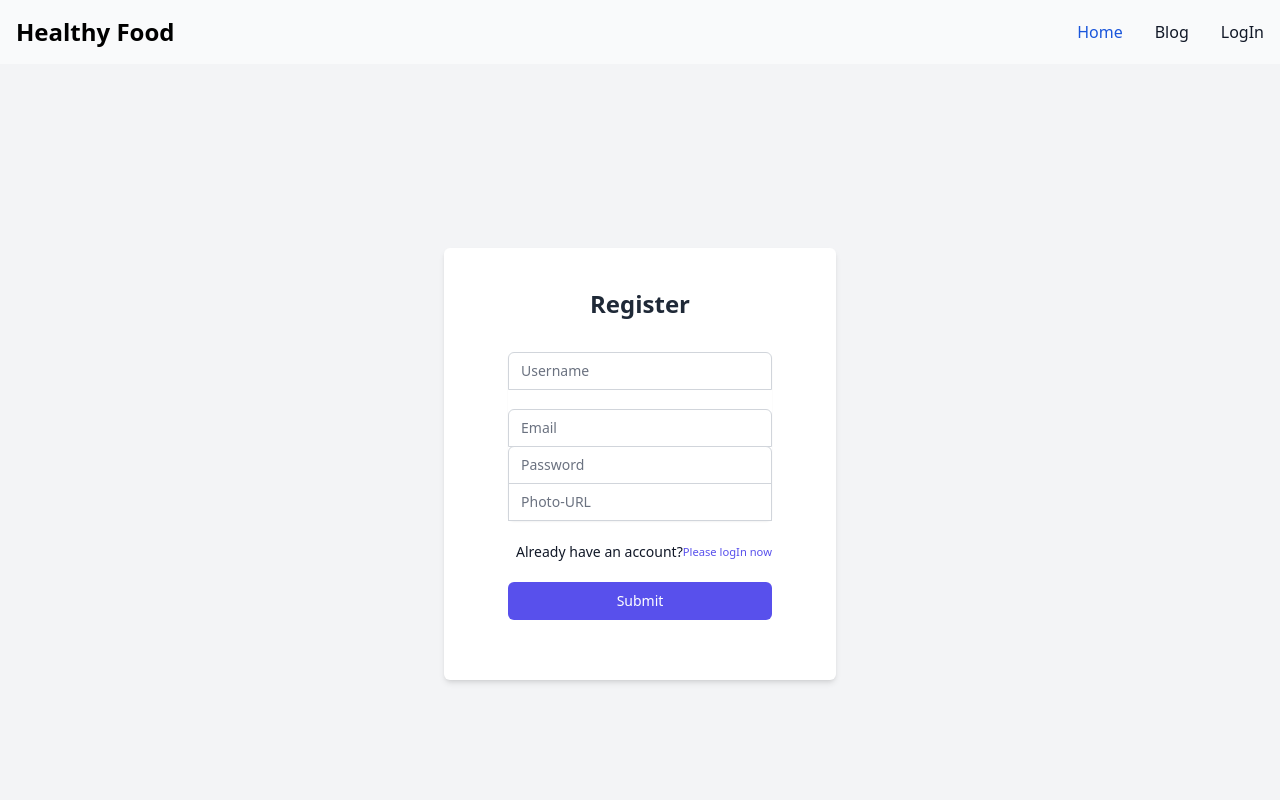
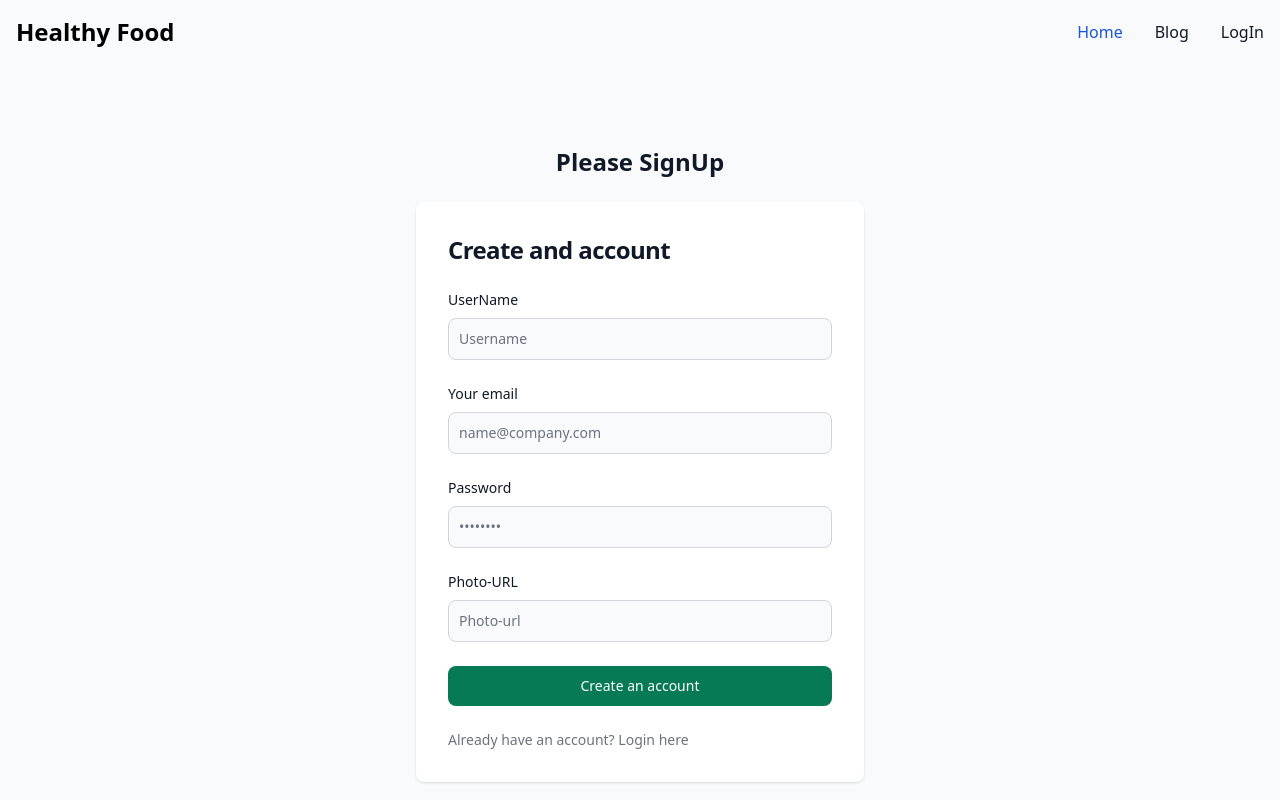
Before and after one commit to Yeasin1020/Healthy-food-client, a React (Vite) app: page /register in a window 1280 px wide. Shown: the top 800 px of the page. Built offline with nearby package versions, Linux system fonts and the light colour scheme.

Commit message:
data loaded

```diff
--- a/src/Login/Login.jsx
+++ b/src/Login/Login.jsx
@@ -4,81 +4,34 @@ import { Link } from "react-router-dom";
 const Login = () => {
   return (
     <div>
-      <form className="bg-gray-100 flex items-center justify-center h-screen">
-        <div className="max-w-sm mx-auto bg-white rounded-md shadow-md overflow-hidden md:max-w-md">
-          <div className="px-16 py-10">
-            <h2 className="text-2xl font-bold text-gray-800 text-center">Login</h2>
-            <form className="mt-8 space-y-6" action="#" method="POST" />
-            <input type="hidden" name="remember" value="true" />
-            <div className="rounded-md shadow-sm -space-y-px">
-              <div className=" mb-5">
-                <label for="username" className="sr-only">
-                  Email
-                </label>
-                <input
-                  id="email"
-                  name="email"
-                  type="email"
-                  required
-                  className="appearance-none rounded-none relative block w-full px-3 py-2 border border-gray-300 placeholder-gray-500 text-gray-900 rounded-t-md focus:outline-none focus:ring-indigo-500 focus:border-indigo-500 focus:z-10 sm:text-sm"
-                  placeholder="email"
-                />
-              </div>
-              <div>
-                <label for="password" className="sr-only">
-                  Password
-                </label>
-                <div className="mb-5">
-                  <input
-                    id="password"
-                    name="password"
-                    type="password"
-                    autocomplete="current-password"
-                    required
-                    className="appearance-none rounded-none relative block w-full px-3 py-2 border border-gray-300 placeholder-gray-500 text-gray-900 focus:outline-none focus:ring-indigo-500 focus:border-indigo-500 focus:z-10 sm:text-sm"
-                    placeholder="Password"
-                  />
-                </div>
-              </div>
-            </div>
-
-            <div className="flex items-center justify-between mb-5">
-              <div className="flex items-center">
-                <label
-                  for="remember_me"
-                  className="ml-2 block text-sm text-gray-900"
-                >
-                  Are you a new user?
-                </label>
-              </div>
-
-              <div className="text-sm">
-                <small className="font-medium text-indigo-600 hover:text-indigo-500"><Link to='/register'>Create a new account</Link></small>
-
-
-
-              </div>
-            </div>
-
-            <div>
-              <button
-                type="submit"
-                className="group relative w-full flex justify-center py-2 px-4 border border-transparent text-sm font-medium rounded-md text-white bg-indigo-600 hover:bg-indigo-700 focus:outline-none focus:ring-2 focus:ring-offset-2 focus:ring-indigo-500"
-              >
-                Submit
-              </button>
-              <span className="absolute left-0 inset-y-0 flex items-center pl-3" />
-              <svg
-                className="h-5 w-5 text-indigo-500 group-hover:text-indigo-400"
-                xmlns="http://www.w3.org/2000/svg"
-                viewBox="0 0 20 20"
-                fill="currentColor"
-                aria-hidden="true"
-              />
-            </div>
+      <section className="bg-gray-50 dark:bg-gray-900">
+  <div className="flex flex-col items-center justify-center px-6 py-8 mx-auto md:h-screen lg:py-0">
+      <a href="#" className="flex items-center mb-6 text-2xl font-semibold text-gray-900 dark:text-white">
+           Please Login
+      </a>
+      <div className="w-full bg-white rounded-lg shadow dark:border md:mt-0 sm:max-w-md xl:p-0 dark:bg-gray-800 dark:border-gray-700">
+          <div className="p-6 space-y-4 md:space-y-6 sm:p-8">
+              <h1 className="text-xl font-bold leading-tight tracking-tight text-gray-900 md:text-2xl dark:text-white">
+                  Sign in to your account
+              </h1>
+              <form className="space-y-4 md:space-y-6" action="#">
+                  <div>
+                      <label for="email" className="block mb-2 text-sm font-medium text-gray-900 dark:text-white">Your email</label>
+                      <input type="email" name="email" id="email" className="bg-gray-50 border border-gray-300 text-gray-900 sm:text-sm rounded-lg focus:ring-primary-600 focus:border-primary-600 block w-full p-2.5 dark:bg-gray-700 dark:border-gray-600 dark:placeholder-gray-400 dark:text-white dark:focus:ring-blue-500 dark:focus:border-blue-500" placeholder="name@company.com" required=""/>
+                  </div>
+                  <div>
+                      <label for="password" className="block mb-2 text-sm font-medium text-gray-900 dark:text-white">Password</label>
+                      <input type="password" name="password" id="password" placeholder="••••••••" className="bg-gray-50 border border-gray-300 text-gray-900 sm:text-sm rounded-lg focus:ring-primary-600 focus:border-primary-600 block w-full p-2.5 dark:bg-gray-700 dark:border-gray-600 dark:placeholder-gray-400 dark:text-white dark:focus:ring-blue-500 dark:focus:border-blue-500" required=""/>
+                  </div>
+                  <button type="submit" className="w-full text-white bg-green-600 hover:bg-primary-700 focus:ring-4 focus:outline-none focus:ring-primary-300 font-medium rounded-lg text-sm px-5 py-2.5 text-center dark:bg-primary-600 dark:hover:bg-primary-700 dark:focus:ring-primary-800">Sign in</button>
+                  <p className="text-sm font-light text-gray-500 dark:text-gray-400">
+                      Don’t have an account yet? <Link to='/register' className="font-medium text-primary-600 hover:underline dark:text-primary-500">Sign up</Link>
+                  </p>
+              </form>
           </div>
-        </div>
-      </form>
+      </div>
+  </div>
+</section>
     </div>
   );
 };
--- a/src/Registration/Registration.jsx
+++ b/src/Registration/Registration.jsx
@@ -1,110 +1,117 @@
-import React from 'react';
-import { Link } from 'react-router-dom';
+import React from "react";
+import { Link } from "react-router-dom";
 
 const Registration = () => {
+
+    const handleSignUp = event => {
+        event.preventDefault();
+
+        const form = event.target;
+        const email = form.email.value;
+        const password = form.password.value;
+    }
+
   return (
     <div>
-			 <form className="bg-gray-100 flex items-center justify-center h-screen">
-        <div className="max-w-sm mx-auto bg-white rounded-md shadow-md overflow-hidden md:max-w-md">
-          <div className="px-16 py-10">
-            <h2 className="text-2xl font-bold text-gray-800 text-center">Register</h2>
-            <form className="mt-8 space-y-6" action="#" method="POST" />
-            <input type="hidden" name="remember" value="true" />
-            <div className="rounded-md shadow-sm -space-y-px">
-              <div className=" mb-5">
-                <label for="username" className="sr-only">
-                  Username
+      <section className="bg-gray-50 dark:bg-gray-900">
+        <div className="flex flex-col items-center justify-center px-6 py-8 mx-auto md:h-screen lg:py-0">
+          <a
+            href="#"
+            className="flex items-center mb-6 text-2xl font-semibold text-gray-900 dark:text-white"
+          >
+            Please SignUp
+          </a>
+          <div className="w-full bg-white rounded-lg shadow dark:border md:mt-0 sm:max-w-md xl:p-0 dark:bg-gray-800 dark:border-gray-700">
+            <div className="p-6 space-y-4 md:space-y-6 sm:p-8">
+              <h1 className="text-xl font-bold leading-tight tracking-tight text-gray-900 md:text-2xl dark:text-white">
+                Create and account
+              </h1>
+              <form onSubmit={handleSignUp} className="space-y-4 md:space-y-6" action="#">
+                <div>
+                  <label
+                    for="username"
+                    className="block mb-2 text-sm font-medium text-gray-900 dark:text-white"
+                  >
+                    UserName
                   </label>
                   <input
-                  id="username"
+                    type="text"
                     name="name"
-                  type="text"
-                  required
-                  className="appearance-none rounded-none relative block w-full px-3 py-2 border border-gray-300 placeholder-gray-500 text-gray-900 rounded-t-md focus:outline-none focus:ring-indigo-500 focus:border-indigo-500 focus:z-10 sm:text-sm"
+                    id="name"
+                    className="bg-gray-50 border border-gray-300 text-gray-900 sm:text-sm rounded-lg focus:ring-primary-600 focus:border-primary-600 block w-full p-2.5 dark:bg-gray-700 dark:border-gray-600 dark:placeholder-gray-400 dark:text-white dark:focus:ring-blue-500 dark:focus:border-blue-500"
                     placeholder="Username"
+                    required=""
                   />
                 </div>
-              <div className=" mb-5">
-                <label for="email" className="sr-only">
-                  Email
+                <div>
+                  <label
+                    for="email"
+                    className="block mb-2 text-sm font-medium text-gray-900 dark:text-white"
+                  >
+                    Your email
                   </label>
                   <input
+                    type="email"
+                    name="email"
                     id="email"
-                  name="email"
-                  type="email"
-                  required
-                  className="appearance-none rounded-none relative block w-full px-3 py-2 border border-gray-300 placeholder-gray-500 text-gray-900 rounded-t-md focus:outline-none focus:ring-indigo-500 focus:border-indigo-500 focus:z-10 sm:text-sm"
-                  placeholder="Email"
+                    className="bg-gray-50 border border-gray-300 text-gray-900 sm:text-sm rounded-lg focus:ring-primary-600 focus:border-primary-600 block w-full p-2.5 dark:bg-gray-700 dark:border-gray-600 dark:placeholder-gray-400 dark:text-white dark:focus:ring-blue-500 dark:focus:border-blue-500"
+                    placeholder="name@company.com"
+                    required=""
                   />
                 </div>
-              <div className=" mb-5">
-                <label for="password" className="sr-only">
+                <div>
+                  <label
+                    for="password"
+                    className="block mb-2 text-sm font-medium text-gray-900 dark:text-white"
+                  >
                     Password
                   </label>
                   <input
+                    type="password"
+                    name="password"
                     id="password"
-                  name="password"
-                  type="password"
-                  required
-                  className="appearance-none rounded-none relative block w-full px-3 py-2 border border-gray-300 placeholder-gray-500 text-gray-900 rounded-t-md focus:outline-none focus:ring-indigo-500 focus:border-indigo-500 focus:z-10 sm:text-sm"
-                  placeholder="Password"
+                    placeholder="••••••••"
+                    className="bg-gray-50 border border-gray-300 text-gray-900 sm:text-sm rounded-lg focus:ring-primary-600 focus:border-primary-600 block w-full p-2.5 dark:bg-gray-700 dark:border-gray-600 dark:placeholder-gray-400 dark:text-white dark:focus:ring-blue-500 dark:focus:border-blue-500"
+                    required=""
                   />
                 </div>
                 <div>
-                <label for="photo-url" className="sr-only">
+                  <label
+                    for="photo-URL"
+                    className="block mb-2 text-sm font-medium text-gray-900 dark:text-white"
+                  >
                     Photo-URL
                   </label>
-                <div className="mb-5">
                   <input
-                    id="text"
-                    name="photo"
                     type="url"
-                    required
-                    className="appearance-none rounded-none relative block w-full px-3 py-2 border border-gray-300 placeholder-gray-500 text-gray-900 focus:outline-none focus:ring-indigo-500 focus:border-indigo-500 focus:z-10 sm:text-sm"
-                    placeholder="Photo-URL"
+                    name="url"
+                    id="confirm-password"
+                    placeholder="Photo-url"
+                    className="bg-gray-50 border border-gray-300 text-gray-900 sm:text-sm rounded-lg focus:ring-primary-600 focus:border-primary-600 block w-full p-2.5 dark:bg-gray-700 dark:border-gray-600 dark:placeholder-gray-400 dark:text-white dark:focus:ring-blue-500 dark:focus:border-blue-500"
+                    required=""
                   />
+                </div>
+
+                <button
+                  type="submit"
+                  className="w-full text-white bg-green-600 hover:bg-primary-700 focus:ring-4 focus:outline-none focus:ring-primary-300 font-medium rounded-lg text-sm px-5 py-2.5 text-center dark:bg-primary-600 dark:hover:bg-primary-700 dark:focus:ring-primary-800"
+                >
+                  Create an account
+                </button>
+                <p className="text-sm font-light text-gray-500 dark:text-gray-400">
+                  Already have an account?{" "}
+                  <Link
+                    to="/login"
+                    className="font-medium text-primary-600 hover:underline dark:text-primary-500"
+                  >
+                    Login here
+                  </Link>
+                </p>
+              </form>
             </div>
           </div>
         </div>
-
-            <div className="flex items-center justify-between mb-5">
-              <div className="flex items-center">
-                <label
-                  for="remember_me"
-                  className="ml-2 block text-sm text-gray-900"
-                >
-                  Already have an account?
-                </label>
-              </div>
-
-              <div className="text-sm">
-                <small className="font-medium text-indigo-600 hover:text-indigo-500"><Link to='/login'>Please logIn now</Link></small>
-
-
-
-              </div>
-            </div>
-
-            <div>
-              <button
-                type="submit"
-                className="group relative w-full flex justify-center py-2 px-4 border border-transparent text-sm font-medium rounded-md text-white bg-indigo-600 hover:bg-indigo-700 focus:outline-none focus:ring-2 focus:ring-offset-2 focus:ring-indigo-500"
-              >
-                Submit
-              </button>
-              <span className="absolute left-0 inset-y-0 flex items-center pl-3" />
-              <svg
-                className="h-5 w-5 text-indigo-500 group-hover:text-indigo-400"
-                xmlns="http://www.w3.org/2000/svg"
-                viewBox="0 0 20 20"
-                fill="currentColor"
-                aria-hidden="true"
-              />
-            </div>
-          </div>
-        </div>
-      </form>
-
+      </section>
     </div>
   );
 };
--- a/src/main.jsx
+++ b/src/main.jsx
@@ -4,9 +4,12 @@ import ReactDOM from 'react-dom/client'
 import './index.css'
 import {  RouterProvider } from 'react-router-dom'
 import router from './routes/Routes'
+import AuthProvider from './provider/AuthProvider'
 
 ReactDOM.createRoot(document.getElementById('root')).render(
   <React.StrictMode>
+    <AuthProvider>
     <RouterProvider router={router}></RouterProvider>
-  </React.StrictMode>,
+    </AuthProvider>
+    </React.StrictMode>,
 )
--- a/src/pages/Main-Home/Home/Home.jsx
+++ b/src/pages/Main-Home/Home/Home.jsx
@@ -1,9 +1,10 @@
 import React from 'react';
+import Cart from './cart/Cart';
 
 const Home = () => {
 	return (
 		<div>
-			<h2>This is home</h2>
+			<Cart></Cart>
 		</div>
 	);
 };
```
Also changed, not shown: src/pages/Main-Home/Home/cart/Cart.jsx (added, +109 -0 lines), src/provider/AuthProvider.jsx (added, +21 -0 lines). Lines whose indentation alone changed are shown as unchanged.
